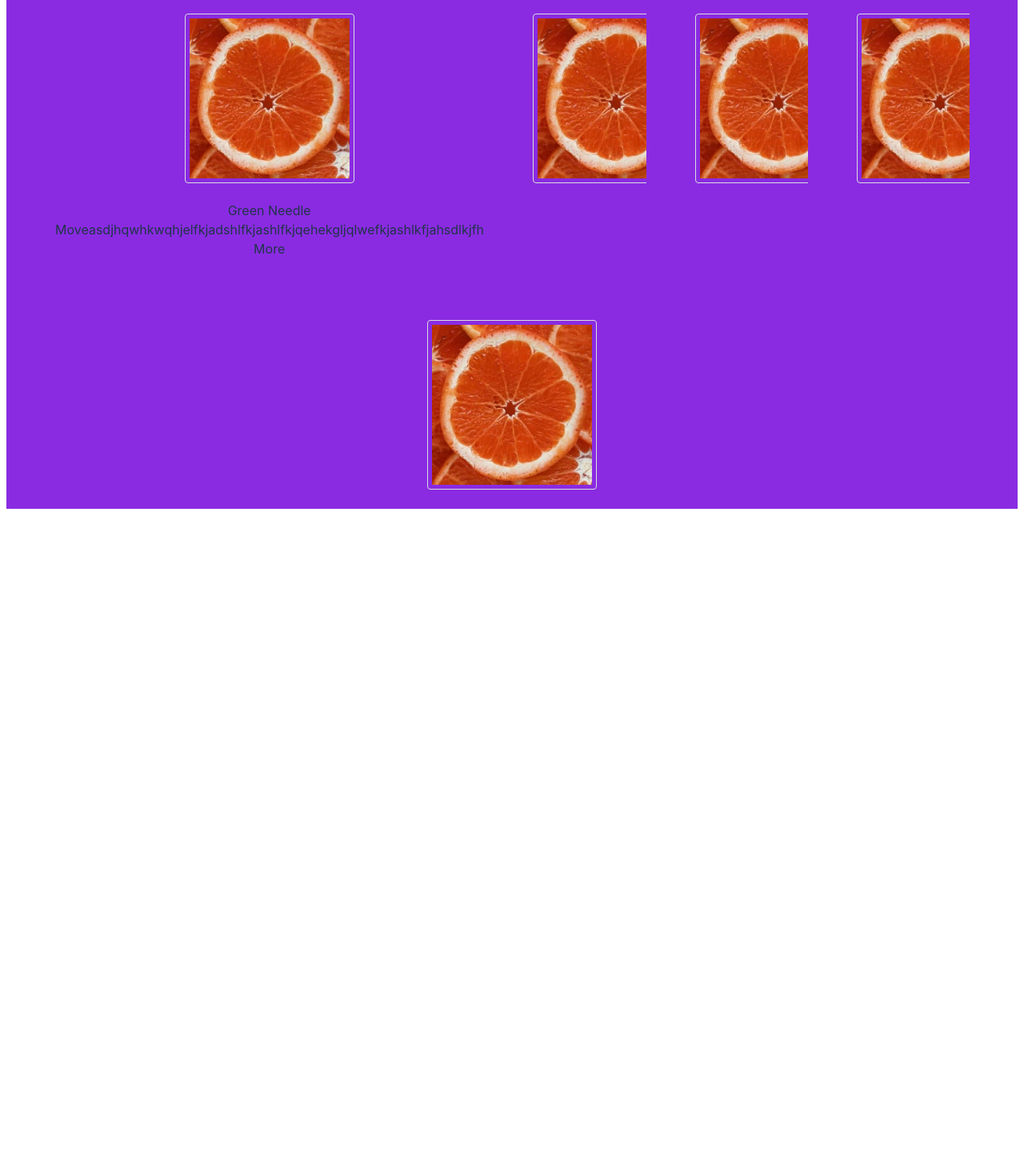
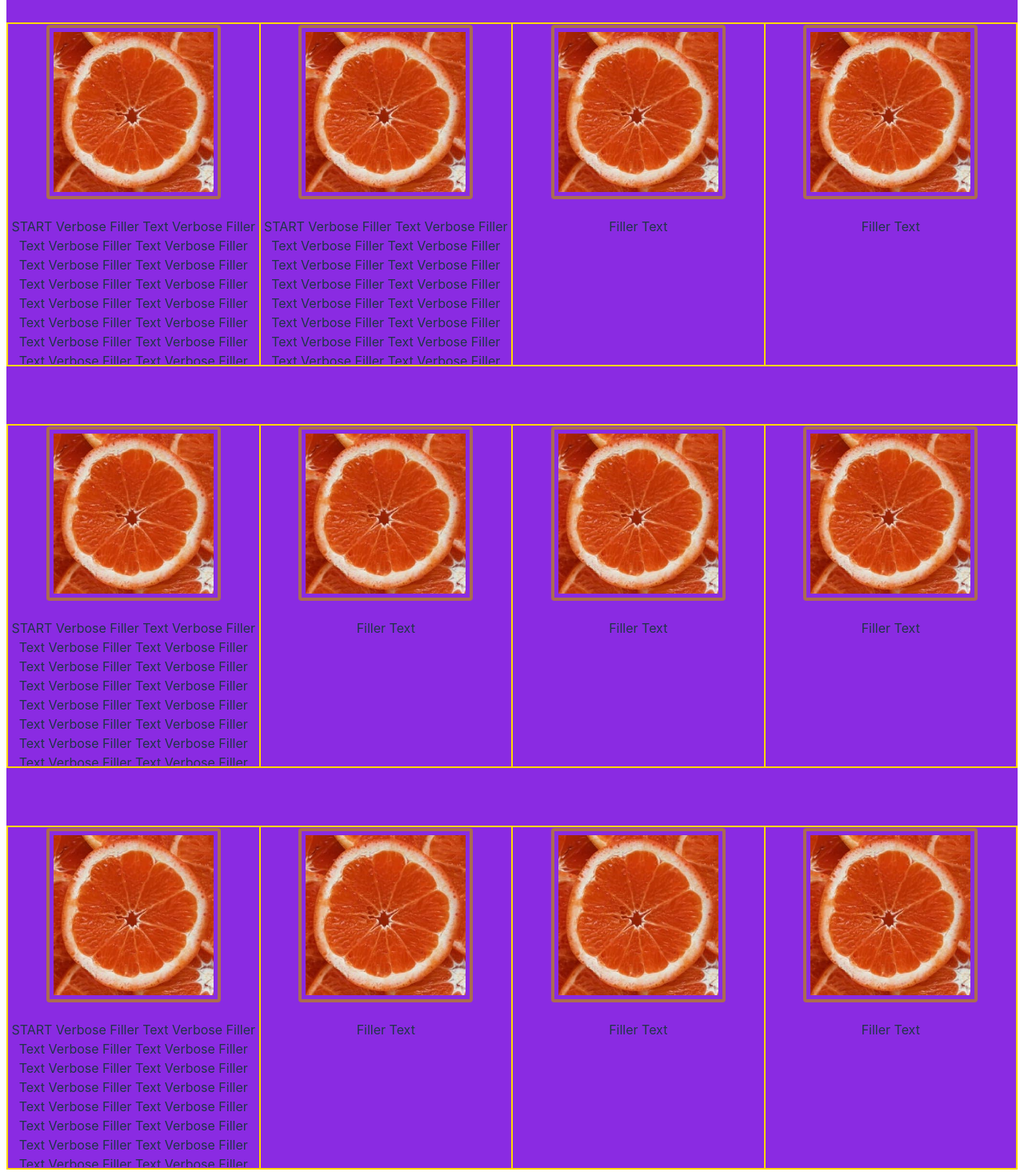
Before and after one commit to cs0320-f23/term-project-juranta-rlyang-behorne-Jokwanin, a React (Vite) app in the folder FrontEnd/: page / in a window 1280 px wide. Shown: the part 257-1727 px from the top of the page at 80% size. Before the commit the page ends 901 px from the top, so only its background shows below. Built offline with nearby package versions, Linux system fonts and the light colour scheme.

Commit message:
made a grid, figured out scrolling feature for descriptions

```diff
--- a/FrontEnd/src/components/SearcherParts/SearchResults.tsx
+++ b/FrontEnd/src/components/SearcherParts/SearchResults.tsx
@@ -10,44 +10,154 @@ export function SearchResults(props: SearchResultsProps){
 
     return(
         <div>
-
-        <table>
+            <br></br>
+            <br></br>
+            <br></br>
+        <table className="center" >
             <tbody>
+                {/* ROW 1 */}
                 <tr>
-                <td style={{ width: '100px', height: '50px' }}>
+                <td className='scrollable-cell'>
                 <img
                     // class="fit-picture"
                 src="..\..\images\grapefruit-slice.jpg"
                 alt="Grapefruit slice atop a pile of other slices" />
-                <div><p>Green Needle Moveasdjhqwhkwqhjelfkjadshlfkjashlfkjqehekgljqlwefkjashlkfjahsdlkjfhwqlekjfhqlkwejfhalskdjfhals More</p></div>
+                <div className='description-div'><p> START Verbose Filler Text
+                    Verbose Filler Text Verbose Filler Text Verbose Filler Text
+                    Verbose Filler Text Verbose Filler Text Verbose Filler Text
+                    Verbose Filler Text Verbose Filler Text Verbose Filler Text
+                    Verbose Filler Text Verbose Filler Text Verbose Filler Text
+                    Verbose Filler Text Verbose Filler Text Verbose Filler Text
+                    Verbose Filler Text Verbose Filler Text Verbose Filler Text
+                    Verbose Filler Text Verbose Filler Text Verbose Filler Text
+                    Verbose Filler Text Verbose Filler Text Verbose Filler Text
+                    END</p></div>
                 </td>
-                <td>
+                <td className='scrollable-cell'>
                 <img
                     // class="fit-picture"
                 src="..\..\images\grapefruit-slice.jpg"
                 alt="Grapefruit slice atop a pile of other slices" />
+                <div className='description-div'><p> START Verbose Filler Text
+                    Verbose Filler Text Verbose Filler Text Verbose Filler Text
+                    Verbose Filler Text Verbose Filler Text Verbose Filler Text
+                    Verbose Filler Text Verbose Filler Text Verbose Filler Text
+                    Verbose Filler Text Verbose Filler Text Verbose Filler Text
+                    Verbose Filler Text Verbose Filler Text Verbose Filler Text
+                    Verbose Filler Text Verbose Filler Text Verbose Filler Text
+                    Verbose Filler Text Verbose Filler Text Verbose Filler Text
+                    Verbose Filler Text Verbose Filler Text Verbose Filler Text
+                    END</p></div>
                 </td>
-                <td>
+                <td className='scrollable-cell'>
                 <img
                     // class="fit-picture"
                 src="..\..\images\grapefruit-slice.jpg"
                 alt="Grapefruit slice atop a pile of other slices" />
+                <div className='description-div'><p> Filler Text</p></div>
                 </td>
-                <td>
+                <td className='scrollable-cell'>
                 <img
                     // class="fit-picture"
                 src="..\..\images\grapefruit-slice.jpg"
                 alt="Grapefruit slice atop a pile of other slices" />
+                <div className='description-div'><p> Filler Text</p></div>
+                </td>
+                </tr>
+                <br></br>
+                <br></br>
+                <br></br>
+                {/* ROW 2 */}
+                <tr>
+                <td className='scrollable-cell'>
+                <img
+                    // class="fit-picture"
+                src="..\..\images\grapefruit-slice.jpg"
+                alt="Grapefruit slice atop a pile of other slices" />
+                <div className='description-div'><p> START Verbose Filler Text
+                    Verbose Filler Text Verbose Filler Text Verbose Filler Text
+                    Verbose Filler Text Verbose Filler Text Verbose Filler Text
+                    Verbose Filler Text Verbose Filler Text Verbose Filler Text
+                    Verbose Filler Text Verbose Filler Text Verbose Filler Text
+                    Verbose Filler Text Verbose Filler Text Verbose Filler Text
+                    Verbose Filler Text Verbose Filler Text Verbose Filler Text
+                    Verbose Filler Text Verbose Filler Text Verbose Filler Text
+                    Verbose Filler Text Verbose Filler Text Verbose Filler Text
+                    END</p></div>
+                </td>
+                <td className='scrollable-cell'>
+                <img
+                    // class="fit-picture"
+                src="..\..\images\grapefruit-slice.jpg"
+                alt="Grapefruit slice atop a pile of other slices" />
+                <div className='description-div'><p> Filler Text</p></div>
+                </td>
+                <td className='scrollable-cell'>
+                <img
+                    // class="fit-picture"
+                src="..\..\images\grapefruit-slice.jpg"
+                alt="Grapefruit slice atop a pile of other slices" />
+                <div className='description-div'><p> Filler Text</p></div>
+                </td>
+                <td className='scrollable-cell'>
+                <img
+                    // class="fit-picture"
+                src="..\..\images\grapefruit-slice.jpg"
+                alt="Grapefruit slice atop a pile of other slices" />
+                <div className='description-div'><p> Filler Text</p></div>
+                </td>
+                </tr>
+                <br></br>
+                <br></br>
+                <br></br>
+                {/* ROW 3 */}
+                <tr>
+                <td className='scrollable-cell'>
+                <img
+                    // class="fit-picture"
+                src="..\..\images\grapefruit-slice.jpg"
+                alt="Grapefruit slice atop a pile of other slices" />
+                <div className='description-div'><p> START Verbose Filler Text
+                    Verbose Filler Text Verbose Filler Text Verbose Filler Text
+                    Verbose Filler Text Verbose Filler Text Verbose Filler Text
+                    Verbose Filler Text Verbose Filler Text Verbose Filler Text
+                    Verbose Filler Text Verbose Filler Text Verbose Filler Text
+                    Verbose Filler Text Verbose Filler Text Verbose Filler Text
+                    Verbose Filler Text Verbose Filler Text Verbose Filler Text
+                    Verbose Filler Text Verbose Filler Text Verbose Filler Text
+                    Verbose Filler Text Verbose Filler Text Verbose Filler Text
+                    END</p></div>
+                </td>
+                <td className='scrollable-cell'>
+                <img
+                    // class="fit-picture"
+                src="..\..\images\grapefruit-slice.jpg"
+                alt="Grapefruit slice atop a pile of other slices" />
+                <div className='description-div'><p> Filler Text</p></div>
+                </td>
+                <td className='scrollable-cell'>
+                <img
+                    // class="fit-picture"
+                src="..\..\images\grapefruit-slice.jpg"
+                alt="Grapefruit slice atop a pile of other slices" />
+                <div className='description-div'><p> Filler Text</p></div>
+                </td>
+                <td className='scrollable-cell'>
+                <img
+                    // class="fit-picture"
+                src="..\..\images\grapefruit-slice.jpg"
+                alt="Grapefruit slice atop a pile of other slices" />
+                <div className='description-div'><p> Filler Text</p></div>
                 </td>
                 </tr>
             </tbody>
         </table>
 
 
-        <img
+        {/* <img
             // class="fit-picture"
             src="..\..\images\grapefruit-slice.jpg"
-            alt="Grapefruit slice atop a pile of other slices" />
+            alt="Grapefruit slice atop a pile of other slices" />  */}
         </div>
     )
 
--- a/FrontEnd/src/styles/main.css
+++ b/FrontEnd/src/styles/main.css
@@ -46,32 +46,52 @@ button{
     margin: auto;
     display: block;
 }
-td {
-    border: 20px  #1a0045;
-    vertical-align: top;
-    width: 25px;
-    height: 25px;
-    overflow: auto;
-    white-space: normal;
+
+ table {
+    border: 20px solid rgb(206, 131, 9 0.621);
+    border-collapse: collapse;
+    /* margin: 0 auto;
+    width: auto;
+
+    border-spacing: 60px;
+    table-layout: fixed;
+    width: 100%; */
+}
+tr {
+    height: 400px;
+    max-height: 400px;
 
 }
-table {
-    margin: 0 auto;
-    width: auto;
-    border-collapse: separate;
-    border-spacing: 60px;
-    table-layout: fixed;
-    width: 100%;
+
+td {
+    border: 2px solid #FFD700;
+    vertical-align: top;
+    width: 400px;
+    height: 400px;
+    overflow-y: auto;
+    white-space: normal;
 }
-thead {
-    font-weight: bold;
-    color:rgb(3, 68, 12);
+
+.scrollable-cell {
+    max-width: 400px;
+    max-height: 400px;
+    overflow-y: auto;
+}
+
+.description-div {
+    max-height: 200px;
+    overflow-y: auto;
 }
 
 
 img {
-    border: 1px solid #ddd;
+    border: 4px solid #AB6B51;
     border-radius: 4px;
     padding: 5px;
     width: 200px;
   }
+
+  .center{
+    margin-left: auto;
+    margin-right: auto;
+  }
```
Also changed, not shown: 2 other files (tests, documents, lock files or other folders).
